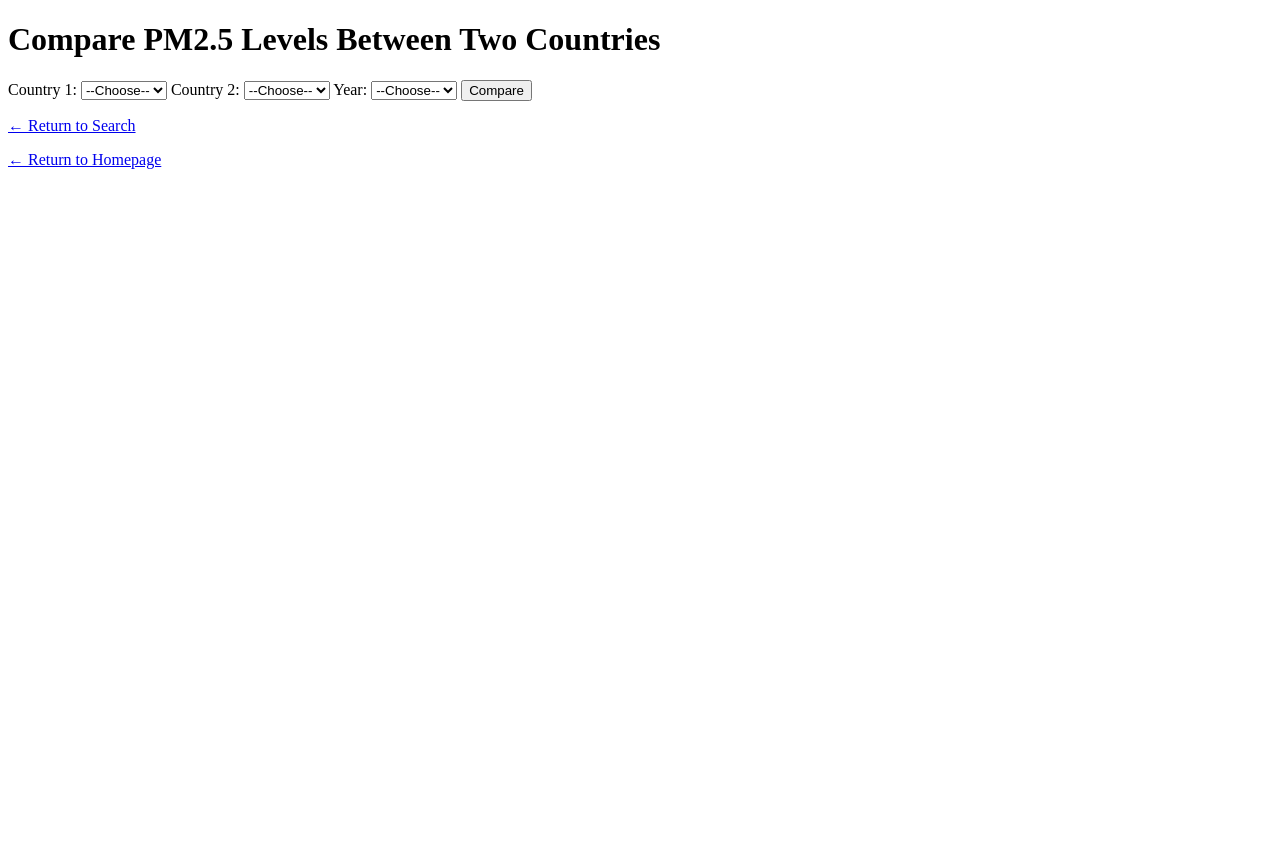
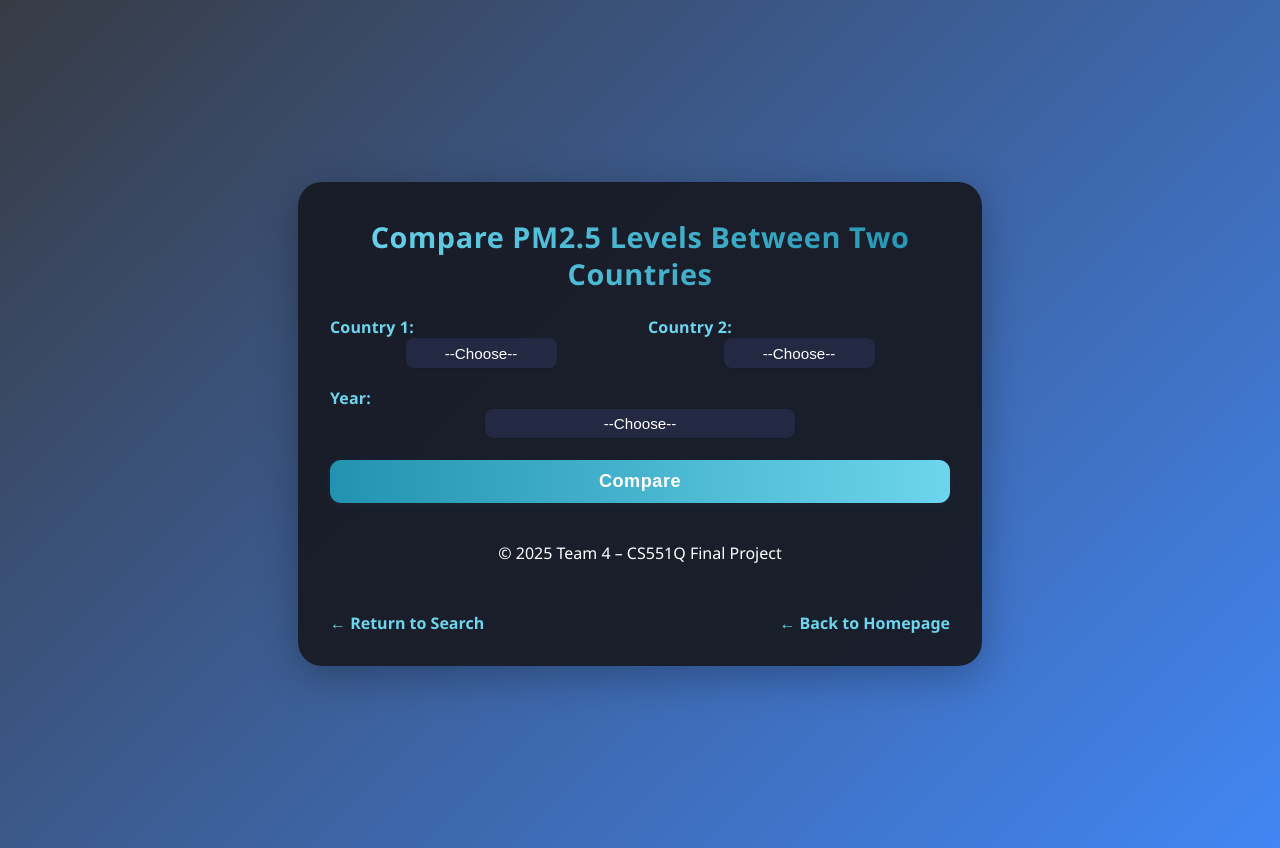
Before and after one commit to sita1013/Team_4_Deployment, a Django app: page /pm25/compare/ in a window 1280 px wide. Before the commit the page ends 169 px from the top, so only its background shows below. Run offline with Django 5.2, Linux system fonts and the light colour scheme; data that the repository does not hold is empty.

Commit message:
adjusting htmls to be same colour and text, etc

```diff
--- a/countries/templates/countries/barchart_compare.html
+++ b/countries/templates/countries/barchart_compare.html
@@ -1,42 +1,222 @@
 <!DOCTYPE html>
-<html>
+<html lang="en">
 <head>
+  <meta charset="UTF-8"/>
+  <meta name="viewport" content="width=device-width, initial-scale=1"/>
   <title>Compare PM2.5 Levels</title>
   <script src="https://cdn.jsdelivr.net/npm/chart.js"></script>
+  <style>
+    body {
+      background: linear-gradient(135deg, #373B44 0%, #4286f4 100%);
+      min-height: 100vh;
+      display: flex;
+      align-items: center;
+      justify-content: center;
+      font-family: 'Montserrat', 'Segoe UI', sans-serif;
+      margin: 0;
+      padding: 1.5rem;
+    }
+
+    .pm-card {
+      background: rgba(24,28,38,0.96);
+      border-radius: 1.5rem;
+      box-shadow: 0 10px 40px rgba(0,0,0,0.28);
+      padding: 2.2rem 2rem 2rem 2rem;
+      width: 100%;
+      max-width: 620px;
+      color: #fff;
+      display: flex;
+      flex-direction: column;
+      align-items: center;
+      animation: floatIn 0.8s cubic-bezier(.6,.3,.3,1.5);
+    }
+
+    @keyframes floatIn {
+      0% {transform:translateY(80px) scale(0.98);opacity:0;}
+      100% {transform:none;opacity:1;}
+    }
+
+    .pm-title {
+      font-size: 1.8rem;
+      font-weight: 700;
+      margin-bottom: 1.5rem;
+      letter-spacing: 0.02em;
+      text-align: center;
+      line-height: 1.3;
+      background: linear-gradient(90deg,#6dd5ed,#2193b0);
+      -webkit-background-clip: text;
+      -webkit-text-fill-color: transparent;
+    }
+
+    .pm-form {
+      width: 100%;
+      display: flex;
+      flex-direction: column;
+      gap: 1.15rem;
+      margin-bottom: 1.4rem;
+    }
+
+    .pm-field label {
+      font-size: 1rem;
+      margin-bottom: 0.25rem;
+      font-weight: 600;
+      color: #6dd5ed;
+      letter-spacing: 0.01em;
+    }
+
+    .pm-field select {
+        text-align: center;
+        text-align-last: center;
+        appearance: none;
+        width: 50%;
+        margin: 0 auto;
+        display: block;
+        text-align: center;
+        text-align-last: center;
+        padding: 0.4rem 0.6rem;
+        border-radius: 0.5rem;
+        border: none;
+        background: #232942;
+        color: #fff;
+        font-size: 0.95rem;
+        outline: none;
+        box-shadow: 0 1px 2px rgba(0,0,0,0.09);
+        background-position: right 0.7rem center;
+        background-repeat: no-repeat;
+    }
+
+    .pm-field select:focus {
+        box-shadow: 0 0 0 2px #4fc3f7;
+    }
+
+    .pm-fields-row {
+        display: flex;
+        gap: 1rem;
+        flex-wrap: wrap;
+    }
+
+    .pm-fields-row .pm-field {
+        flex: 1;
+        min-width: 150px;
+    }
+
+    .pm-form button {
+      padding: 0.7rem 0;
+      border-radius: 0.7rem;
+      border: none;
+      background: linear-gradient(90deg,#2193b0,#6dd5ed);
+      color: #fff;
+      font-size: 1.13rem;
+      font-weight: bold;
+      letter-spacing: 0.03em;
+      cursor: pointer;
+      margin-top: 0.2rem;
+      box-shadow: 0 2px 10px rgba(33,147,176,0.08);
+      transition: background 0.18s, transform 0.16s;
+    }
+
+    .pm-form button:hover {
+      background: linear-gradient(90deg,#6dd5ed,#2193b0);
+      transform: translateY(-1px) scale(1.02);
+    }
+
+    .pm-result {
+      width: 100%;
+      text-align: center;
+      margin-top: 1rem;
+      padding: 1.1rem 0.7rem;
+      background: rgba(33,147,176,0.12);
+      border-radius: 1rem;
+      border: 1.5px solid #6dd5ed55;
+      font-size: 1.22rem;
+      font-weight: 500;
+      min-height: 2.5rem;
+      color: #fff;
+    }
+
+    .pm-nav {
+      width: 100%;
+      display: flex;
+      justify-content: space-between;
+      gap: 1.5rem;
+      margin-top: 2rem;
+    }
+
+    .pm-nav a {
+      color: #6dd5ed;
+      text-decoration: none;
+      font-weight: 600;
+      transition: color 0.2s;
+    }
+
+    .pm-nav a:hover {
+      color: #fff;
+      text-shadow: 0 0 5px #6dd5ed;
+    }
+
+    @media (max-width:520px) {
+      .pm-card { padding: 1.1rem 0.5rem; }
+      .pm-nav { flex-direction: column; gap:0.5rem; text-align:center;}
+    }
+
+    .pm-country-labels {
+        display: flex;
+        justify-content: space-between;
+        width: 100%;
+        padding: 0.5rem 0.7rem;
+        font-size: 1.1rem;
+        font-weight: 600;
+        color: #6dd5ed;
+        letter-spacing: 0.02em;
+      }
+
+  </style>
 </head>
 <body>
-    <h1>Compare PM2.5 Levels Between Two Countries</h1>
-
-    <form method="get">
-        <label>Country 1:</label>
-        <select name="country1">
+  <div class="pm-card">
+    <div class="pm-title">Compare PM2.5 Levels Between Two Countries</div>
+    <form method="get" class="pm-form">
+        <div class="pm-fields-row">
+          <div class="pm-field">
+            <label for="country1">Country 1:</label>
+            <select name="country1" id="country1">
               <option value="">--Choose--</option>
               {% for country in countries %}
                 <option value="{{ country.code }}" {% if country.code == country1_code %}selected{% endif %}>{{ country.name }}</option>
               {% endfor %}
             </select>
+          </div>
 
-        <label>Country 2:</label>
-        <select name="country2">
+          <div class="pm-field">
+            <label for="country2">Country 2:</label>
+            <select name="country2" id="country2">
               <option value="">--Choose--</option>
               {% for country in countries %}
                 <option value="{{ country.code }}" {% if country.code == country2_code %}selected{% endif %}>{{ country.name }}</option>
               {% endfor %}
             </select>
+          </div>
+        </div>
 
-        <label>Year:</label>
-        <select name="year">
+        <div class="pm-field">
+          <label for="year">Year:</label>
+          <select name="year" id="year">
             <option value="">--Choose--</option>
             {% for year in years %}
               <option value="{{ year }}" {% if year|stringformat:"s" == selected_year %}selected{% endif %}>{{ year }}</option>
             {% endfor %}
           </select>
+        </div>
 
         <button type="submit">Compare</button>
     </form>
 
     {% if record1 and record2 %}
-        <canvas id="barChart" width="400" height="100"></canvas>
+    <div class="pm-result">
+        <div style="width:100%; height:300px;">
+          <canvas id="barChart"></canvas>
+        </div>
+      </div>
       <script>
         const ctx = document.getElementById('barChart').getContext('2d');
         new Chart(ctx, {
@@ -57,6 +237,7 @@
             ]
           },
           options: {
+            maintainAspectRatio: false,
             plugins: {
               title: {
                 display: true,
@@ -76,9 +257,16 @@
         });
       </script>
     {% elif selected_year and country1_code and country2_code %}
-        <p><em>Data not available for one or both countries in {{ selected_year }}</em></p>
+      <div class="pm-result"><em>Data not available for one or both countries in {{ selected_year }}</em></div>
     {% endif %}
-    <p><a href="{% url 'pm25_lookup' %}">← Return to Search</a></p>
-    <p><a href="{% url 'homepage' %}">← Return to Homepage</a></p>
+    <footer>
+        <p>&copy; 2025 Team 4 – CS551Q Final Project</p>
+    </footer>
+    <div class="pm-nav">
+      <a href="{% url 'pm25_lookup' %}">← Return to Search</a>
+      <a href="{% url 'homepage' %}">← Back to Homepage</a>
+    </div>
+  </div>
+
 </body>
 </html>
--- a/countries/templates/countries/pm25_lookup.html
+++ b/countries/templates/countries/pm25_lookup.html
@@ -179,7 +179,9 @@
     {% elif selected_country and selected_year %}
       <div class="pm-result"><em>No data found for that selection.</em></div>
     {% endif %}
-
+    <footer>
+      <p>&copy; 2025 Team 4 – CS551Q Final Project</p>
+    </footer>
     <div class="pm-nav">
       <a href="{% url 'barchart_compare' %}">Compare Countries →</a>
       <a href="{% url 'homepage' %}">← Back to Homepage</a>
```
Also changed, not shown: countries/templates/countries/homepage.html (+8 -8 lines). Lines whose indentation alone changed are shown as unchanged.
